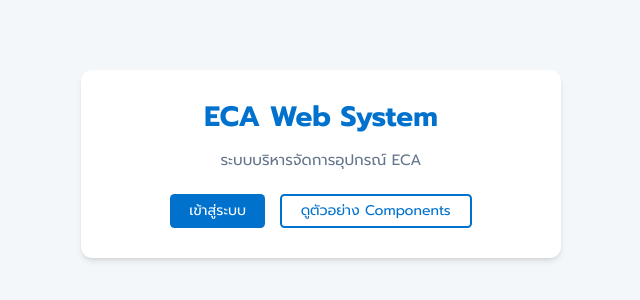
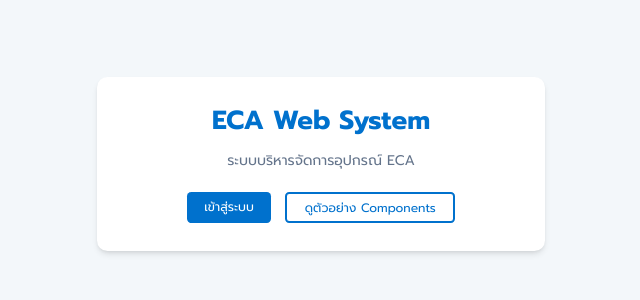
Before and after one commit to deftsoft2021/eca-domo, a Next.js app: page / in a window 1280 px wide. Shown: the part 236-536 px from the top of the page, without its empty margins (319-959 px from the left). Built offline with nearby package versions, Linux system fonts and the light colour scheme.

Commit message:
change font to 14pt

```diff
--- a/app/globals.css
+++ b/app/globals.css
@@ -4,7 +4,7 @@
     --theme-font-prompt: "Prompt", "Roboto Variable", sans-serif;
     --theme-font-sarabun: "Sarabun", "Roboto Variable", sans-serif;
     /*--theme-font-size: 1rem; /* 16pt */
-    --theme-font-size: 0.9375rem; /* 15pt */
+    --theme-font-size: 0.875rem; /* 15pt */
     --theme-font-size-sm: 0.875rem; /*0.875rem 14px */
     --theme-font-size-xs: 0.75rem; /* 12px */
     --theme-font-size-lg: 1rem; /* 16pt */
```
